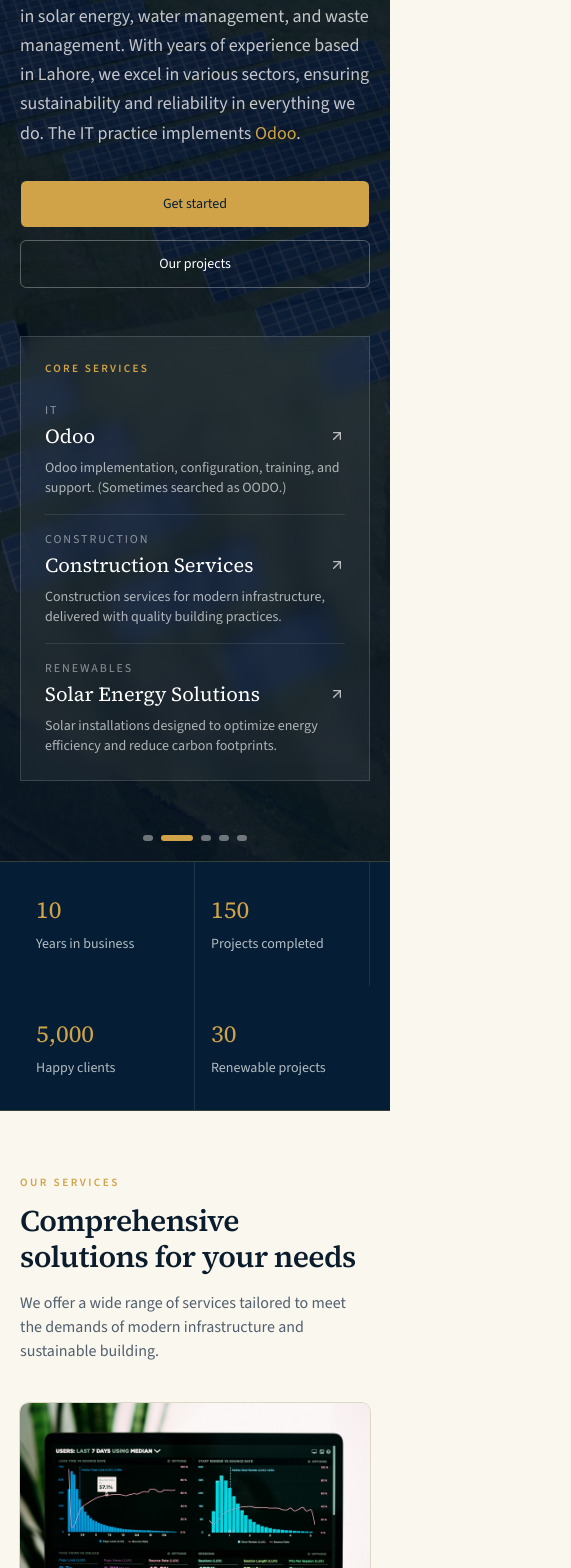
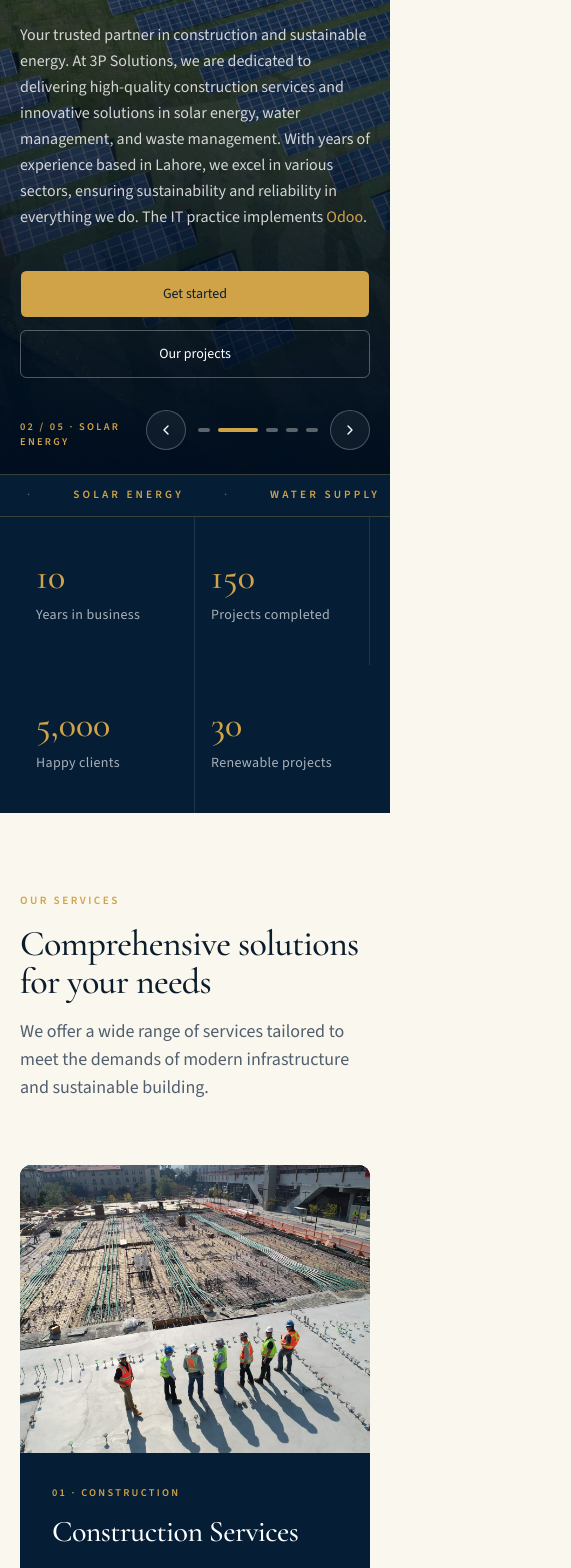
Before and after one commit to AnishAbid/3p-solutions, a Next.js app: page / in a window 390 px wide. Shown: the part 420-1988 px from the top of the page, 571 px wide, since content can reach past the window. Built offline with nearby package versions, Linux system fonts and the light colour scheme.

Commit message:
Redesign the homepage as an editorial studio layout
Taller photographic hero, grouped practice features, mosaic catalog, team, and cinematic close — all using published 3P Solutions copy plus Odoo. No invented clients.

```diff
--- a/src/app/page.tsx
+++ b/src/app/page.tsx
@@ -1,51 +1,75 @@
 import Image from "next/image";
 import Link from "next/link";
 import { ArrowUpRight } from "lucide-react";
-import { CtaBand } from "@/components/cta-band";
 import { FaqList } from "@/components/faq-list";
 import { ImageSlider } from "@/components/image-slider";
-import { PracticeCard } from "@/components/practice-card";
 import { QuoteSlider } from "@/components/quote-slider";
 import { buttonVariants } from "@/components/ui/button";
 import {
   aboutCopy,
+  getService,
   heroSlides,
+  serviceMenu,
   services,
   site,
   stats,
+  team,
   testimonials,
   values,
 } from "@/lib/site";
 import { cn } from "@/lib/utils";
+
+const homeOrder = [
+  "construction",
+  "solar",
+  "wind",
+  "water",
+  "wastewater",
+  "waste",
+  "odoo",
+] as const;
+
+const catalog = homeOrder
+  .map((slug) => getService(slug))
+  .filter((item): item is NonNullable<typeof item> => Boolean(item));
+
+const marqueeLabels = [
+  ...services.map((item) => item.shortTitle),
+  site.city,
+  site.country,
+];
 
 export default function Home() {
   return (
     <>
       <ImageSlider
         slides={heroSlides}
-        className="bg-navy-deep text-white"
+        className="min-h-[min(92vh,54rem)] bg-navy-deep text-white"
       >
-        <div className="container-site grid items-center gap-12 py-16 pb-20 md:grid-cols-12 md:py-24 md:pb-28 lg:py-28 lg:pb-32">
-          <div className="md:col-span-7">
-            <p className="text-[0.7rem] font-semibold tracking-[0.24em] text-gold uppercase">
-              {site.name} · {site.city}
+        <div className="container-home flex min-h-[min(92vh,54rem)] flex-col justify-end pb-24 pt-20 md:pb-28 md:pt-28">
+          <p className="animate-rise text-[0.7rem] font-semibold tracking-[0.28em] text-gold uppercase">
+            {site.name} · {site.city}, {site.country}
           </p>
-            <h1 className="mt-4 max-w-3xl text-4xl leading-[1.1] font-semibold md:text-6xl">
-              Construction and renewable energy for Pakistan.
+          <h1 className="font-display mt-5 max-w-5xl text-5xl leading-[0.95] font-medium tracking-tight md:text-7xl lg:text-[5.75rem]">
+            {aboutCopy.hero}
           </h1>
-            <p className="mt-6 max-w-xl text-lg leading-relaxed text-white/75">
+          <div className="mt-8 grid max-w-6xl gap-10 lg:grid-cols-12">
+            <p className="animate-rise max-w-2xl text-base leading-relaxed text-white/80 md:text-lg lg:col-span-7">
               {site.tagline}. {aboutCopy.intro} The IT practice implements{" "}
-              <Link href="/practices/it" className="text-gold underline-offset-4 hover:underline">
+              <Link
+                href="/practices/it"
+                className="text-gold underline-offset-4 hover:underline"
+              >
                 Odoo
               </Link>
               .
             </p>
-            <div className="mt-8 flex flex-col gap-3 sm:flex-row">
+            <div className="flex flex-col gap-3 sm:flex-row lg:col-span-5 lg:justify-end lg:self-end">
               <Link
                 href="/contact"
                 className={cn(
                   buttonVariants({ size: "lg" }),
-                  "h-12 bg-gold px-6 text-navy hover:bg-gold/90",
+                  "h-12 bg-gold px-7 text-navy hover:bg-gold/90",
                 )}
               >
                 Get started
@@ -54,150 +78,272 @@ export default function Home() {
                 href="/projects"
                 className={cn(
                   buttonVariants({ variant: "outline", size: "lg" }),
-                  "h-12 border-white/30 bg-transparent px-6 text-white hover:bg-white/10 hover:text-white",
+                  "h-12 border-white/30 bg-transparent px-7 text-white hover:bg-white/10 hover:text-white",
                 )}
               >
                 Our projects
               </Link>
             </div>
           </div>
-          <aside className="border border-white/15 bg-white/5 p-6 backdrop-blur-sm md:col-span-5 md:p-8">
-            <p className="text-[0.7rem] font-semibold tracking-[0.2em] text-gold uppercase">
-              Core services
-            </p>
-            <ul className="mt-6 divide-y divide-white/10">
-              {services.slice(0, 3).map((service) => (
-                <li key={service.slug} className="py-4 first:pt-0 last:pb-0">
-                  <Link href={service.href} className="group block">
-                    <p className="text-xs tracking-[0.16em] text-white/50 uppercase">
-                      {service.kicker}
-                    </p>
-                    <p className="mt-1 flex items-center justify-between font-heading text-xl text-white group-hover:text-gold">
-                      {service.title}
-                      <ArrowUpRight className="size-4 opacity-70" />
-                    </p>
-                    <p className="mt-2 text-sm text-white/65">{service.blurb}</p>
-                  </Link>
-                </li>
-              ))}
-            </ul>
-          </aside>
         </div>
       </ImageSlider>
 
-      <section className="border-y border-gold/25 bg-navy text-white">
-        <div className="container-site grid grid-cols-2 divide-x divide-white/10 md:grid-cols-4">
+      <div className="overflow-hidden border-y border-gold/25 bg-navy text-gold">
+        <div className="animate-marquee flex w-max gap-10 py-3 pr-10 text-[0.7rem] font-semibold tracking-[0.28em] uppercase">
+          {[...marqueeLabels, ...marqueeLabels].map((label, index) => (
+            <span key={`${label}-${index}`} className="flex items-center gap-10">
+              {label}
+              <span className="text-white/30">·</span>
+            </span>
+          ))}
+        </div>
+      </div>
+
+      <section className="bg-navy text-white">
+        <div className="container-home grid grid-cols-2 divide-x divide-white/10 md:grid-cols-4">
           {stats.map((item) => (
-            <div key={item.label} className="px-4 py-8 md:px-6">
-              <p className="font-heading text-2xl text-gold md:text-3xl">
-                {item.value}
-              </p>
-              <p className="mt-2 text-sm text-white/70">{item.label}</p>
+            <div key={item.label} className="px-4 py-10 md:px-8 md:py-14">
+              <p className="font-display text-4xl text-gold md:text-5xl">{item.value}</p>
+              <p className="mt-2 text-sm tracking-wide text-white/65">{item.label}</p>
             </div>
           ))}
         </div>
       </section>
 
-      <section className="container-site py-16 md:py-24">
-        <div className="max-w-2xl">
+      <section className="bg-background py-20 md:py-28">
+        <div className="container-home">
+          <div className="flex max-w-3xl flex-col gap-4">
             <p className="text-[0.7rem] font-semibold tracking-[0.22em] text-gold uppercase">
               Our services
             </p>
-          <h2 className="mt-3 text-3xl font-semibold md:text-4xl">
+            <h2 className="font-display text-4xl leading-[1.05] font-medium md:text-6xl">
               Comprehensive solutions for your needs
             </h2>
-          <p className="mt-4 text-muted-foreground">
+            <p className="max-w-2xl text-lg text-muted-foreground">
               We offer a wide range of services tailored to meet the demands of
               modern infrastructure and sustainable building.
             </p>
           </div>
-        <div className="mt-10 grid gap-6 md:grid-cols-2 lg:grid-cols-3">
-          {services.map((service) => (
-            <PracticeCard key={service.slug} practice={service} />
+          <div className="mt-16 space-y-6 md:space-y-8">
+            {serviceMenu.map((group, index) => {
+              const items = group.slugs
+                .map((slug) => getService(slug))
+                .filter((item): item is NonNullable<typeof item> => Boolean(item));
+              const lead = items[0];
+              if (!lead) return null;
+              const reversed = index % 2 === 1;
+              return (
+                <article
+                  key={group.kicker}
+                  className="overflow-hidden rounded-2xl bg-navy text-white"
+                >
+                  <div
+                    className={cn(
+                      "grid lg:grid-cols-12",
+                      reversed && "lg:[&>*:first-child]:order-2",
+                    )}
+                  >
+                    <div className="relative min-h-[18rem] lg:col-span-7 lg:min-h-[32rem]">
+                      <Image
+                        src={
+                          group.kicker === "Renewables"
+                            ? "/images/solar-farm.jpg"
+                            : group.kicker === "Municipal"
+                              ? "/images/municipal.jpg"
+                              : lead.image
+                        }
+                        alt={lead.imageAlt}
+                        fill
+                        className="object-cover transition duration-700 hover:scale-[1.03] motion-reduce:transform-none"
+                        sizes="(min-width: 1024px) 60vw, 100vw"
+                      />
+                    </div>
+                    <div className="flex flex-col justify-between gap-8 p-8 lg:col-span-5 lg:p-12">
+                      <div>
+                        <p className="text-[0.65rem] font-semibold tracking-[0.22em] text-gold uppercase">
+                          {String(index + 1).padStart(2, "0")} · {group.kicker}
+                        </p>
+                        <h3 className="font-display mt-3 text-3xl leading-tight md:text-4xl">
+                          {group.kicker === "Renewables"
+                            ? "Renewable energy solutions for a sustainable future"
+                            : group.kicker === "Municipal"
+                              ? "Empowering communities with sustainable solutions"
+                              : lead.title}
+                        </h3>
+                        <p className="mt-4 text-sm leading-relaxed text-white/70 md:text-base">
+                          {group.kicker === "Renewables"
+                            ? `${items.find((item) => item.slug === "solar")?.blurb} ${items.find((item) => item.slug === "wind")?.blurb}`
+                            : group.kicker === "Municipal"
+                              ? items.map((item) => item.summary).join(" ")
+                              : lead.summary}
+                        </p>
+                        {items.length > 1 && group.kicker !== "Municipal" ? (
+                          <ul className="mt-6 space-y-2 text-sm text-white/80">
+                            {items.map((item) => (
+                              <li key={item.slug} className="flex items-center gap-2">
+                                <span className="size-1.5 rounded-full bg-gold" />
+                                {item.shortTitle}
+                              </li>
                             ))}
+                          </ul>
+                        ) : null}
+                        {group.kicker === "Municipal" ? (
+                          <ul className="mt-6 space-y-2 text-sm text-white/80">
+                            {items.map((item) => (
+                              <li key={item.slug} className="flex items-center gap-2">
+                                <span className="size-1.5 rounded-full bg-gold" />
+                                {item.shortTitle}
+                              </li>
+                            ))}
+                          </ul>
+                        ) : null}
+                      </div>
+                      <Link
+                        href={group.href}
+                        className="inline-flex items-center gap-2 text-sm font-medium text-gold hover:text-white"
+                      >
+                        Explore {group.kicker}
+                        <ArrowUpRight className="size-4" />
+                      </Link>
+                    </div>
+                  </div>
+                </article>
+              );
+            })}
+          </div>
         </div>
       </section>
 
-      <section className="bg-navy text-white">
-        <div className="grid grid-cols-2 lg:grid-cols-4">
-          {[
-            {
-              src: "/images/solar-farm.jpg",
-              alt: "Aerial view of a solar farm",
-            },
-            {
-              src: "/images/municipal.jpg",
-              alt: "City skyline at night",
-            },
-            {
-              src: "/images/odoo.jpg",
-              alt: "Laptop showing operations dashboards",
-            },
-            {
-              src: "/images/wind.jpg",
-              alt: "Wind turbines on a field at sunset",
-            },
-          ].map((photo) => (
-            <div key={photo.src} className="relative aspect-[16/10] overflow-hidden">
+      <section className="border-t bg-cream py-20 md:py-28">
+        <div className="container-home">
+          <div className="flex items-end justify-between gap-6">
+            <h2 className="font-display max-w-xl text-4xl leading-tight font-medium md:text-5xl">
+              Our key services
+            </h2>
+            <Link
+              href="/practices"
+              className="hidden items-center gap-1 text-sm font-medium text-navy md:inline-flex"
+            >
+              All practices
+              <ArrowUpRight className="size-4" />
+            </Link>
+          </div>
+          <div className="mt-12 grid gap-4 md:grid-cols-6 lg:grid-cols-12">
+            {catalog.map((service, index) => {
+              const featured = index === 0 || index === catalog.length - 1;
+              return (
+                <Link
+                  key={service.slug}
+                  href={service.href}
+                  className={cn(
+                    "group relative overflow-hidden rounded-2xl",
+                    featured
+                      ? "min-h-[22rem] md:col-span-6 lg:col-span-6 lg:min-h-[28rem]"
+                      : "min-h-[16rem] md:col-span-3 lg:col-span-4",
+                  )}
+                >
                   <Image
-                src={photo.src}
-                alt={photo.alt}
+                    src={service.image}
+                    alt={service.imageAlt}
                     fill
-                className="object-cover"
-                sizes="(min-width: 1024px) 25vw, 50vw"
+                    className="object-cover transition duration-700 group-hover:scale-105 motion-reduce:transform-none"
+                    sizes="(min-width: 1024px) 40vw, 100vw"
                   />
+                  <div className="absolute inset-0 bg-gradient-to-t from-navy-deep via-navy-deep/25 to-transparent" />
+                  <div className="absolute inset-x-0 bottom-0 p-6 text-white">
+                    <p className="text-[0.65rem] tracking-[0.2em] text-gold uppercase">
+                      {service.kicker}
+                    </p>
+                    <h3 className="font-display mt-2 text-2xl md:text-3xl">
+                      {service.title}
+                    </h3>
+                    <p className="mt-2 max-w-md text-sm text-white/75">
+                      {service.blurb}
+                    </p>
                   </div>
-          ))}
+                </Link>
+              );
+            })}
           </div>
-        <div className="container-site py-16 md:py-24">
-          <div className="max-w-2xl">
+        </div>
+      </section>
+
+      <section className="relative overflow-hidden bg-navy py-20 text-white md:py-28">
+        <div className="container-home grid items-center gap-14 lg:grid-cols-12">
+          <div className="lg:col-span-5">
             <p className="text-[0.7rem] font-semibold tracking-[0.22em] text-gold uppercase">
               Our core values
             </p>
-            <h2 className="mt-3 text-3xl font-semibold md:text-4xl">
+            <h2 className="font-display mt-4 text-4xl leading-tight md:text-6xl">
               Integrity, sustainability, and excellence.
             </h2>
           </div>
-          <div className="mt-12 grid gap-8 md:grid-cols-3">
+          <div className="grid gap-8 lg:col-span-7">
             {values.map((item, index) => (
-              <div key={item.title} className="border-t border-gold/40 pt-5">
-                <p className="font-heading text-sm text-gold">
+              <div
+                key={item.title}
+                className="grid gap-4 border-t border-gold/35 pt-6 sm:grid-cols-[auto_1fr] sm:gap-8"
+              >
+                <p className="font-display text-4xl text-gold">
                   {String(index + 1).padStart(2, "0")}
                 </p>
-                <h3 className="mt-2 text-xl font-semibold">{item.title}</h3>
-                <p className="mt-3 text-sm leading-relaxed text-white/70">
+                <div>
+                  <h3 className="text-2xl font-semibold">{item.title}</h3>
+                  <p className="mt-2 max-w-xl text-sm leading-relaxed text-white/70 md:text-base">
                     {item.body}
                   </p>
+                </div>
               </div>
             ))}
           </div>
         </div>
       </section>
 
-      <section className="container-site py-16 md:py-24">
-        <div className="grid gap-12 lg:grid-cols-12">
-          <div className="lg:col-span-5">
+      <section className="container-home py-20 md:py-28">
+        <div className="grid gap-12 lg:grid-cols-12 lg:items-end">
+          <div className="lg:col-span-4">
             <p className="text-[0.7rem] font-semibold tracking-[0.22em] text-gold uppercase">
               Client feedback
             </p>
-            <h2 className="mt-3 text-3xl font-semibold md:text-4xl">
+            <h2 className="font-display mt-3 text-4xl leading-tight md:text-5xl">
               What clients say on 3psolutions.com.pk
             </h2>
           </div>
-          <div className="lg:col-span-7">
+          <div className="lg:col-span-8">
             <QuoteSlider quotes={testimonials} />
           </div>
         </div>
       </section>
 
-      <section className="border-t bg-muted/40">
-        <div className="container-site py-16 md:py-24">
-          <div className="grid gap-10 lg:grid-cols-12">
+      <section className="border-y bg-muted/40 py-20 md:py-28">
+        <div className="container-home">
+          <p className="text-[0.7rem] font-semibold tracking-[0.22em] text-gold uppercase">
+            Team
+          </p>
+          <h2 className="font-display mt-3 max-w-2xl text-4xl md:text-5xl">
+            Names and roles as published on the renewables page of
+            3psolutions.com.pk.
+          </h2>
+          <div className="mt-12 grid gap-px overflow-hidden rounded-2xl border bg-border sm:grid-cols-2 lg:grid-cols-3">
+            {team.map((member) => (
+              <article key={member.name} className="bg-card p-7">
+                <p className="font-display text-2xl">{member.name}</p>
+                <p className="mt-2 text-sm leading-relaxed text-muted-foreground">
+                  {member.role}
+                </p>
+              </article>
+            ))}
+          </div>
+        </div>
+      </section>
+
+      <section className="container-home py-20 md:py-28">
+        <div className="grid gap-12 lg:grid-cols-12">
           <div className="lg:col-span-4">
             <p className="text-[0.7rem] font-semibold tracking-[0.22em] text-gold uppercase">
               Questions
             </p>
-              <h2 className="mt-3 text-3xl font-semibold">Before you write.</h2>
+            <h2 className="font-display mt-3 text-4xl md:text-5xl">Before you write.</h2>
             <p className="mt-4 text-muted-foreground">
               Answers published on the company projects page, covering scope,
               base, quality, and how to get in touch.
@@ -207,10 +353,42 @@ export default function Home() {
             <FaqList />
           </div>
         </div>
+      </section>
+
+      <section className="relative overflow-hidden">
+        <div className="absolute inset-0">
+          <Image
+            src="/images/wind.jpg"
+            alt="Wind turbines on a field at sunset"
+            fill
+            className="object-cover"
+            sizes="100vw"
+          />
+          <div className="absolute inset-0 bg-navy-deep/78" />
+        </div>
+        <div className="relative container-home grid gap-10 py-24 text-white md:py-32 lg:grid-cols-12 lg:items-end">
+          <div className="lg:col-span-8">
+            <p className="text-[0.7rem] font-semibold tracking-[0.22em] text-gold uppercase">
+              Get started
+            </p>
+            <h2 className="font-display mt-4 max-w-3xl text-4xl leading-tight md:text-6xl">
+              {aboutCopy.hero}
+            </h2>
+            <p className="mt-6 max-w-2xl text-white/75">{aboutCopy.footer}</p>
+          </div>
+          <div className="lg:col-span-4 lg:justify-self-end">
+            <Link
+              href="/contact"
+              className={cn(
+                buttonVariants({ size: "lg" }),
+                "h-12 bg-gold px-7 text-navy hover:bg-gold/90",
+              )}
+            >
+              Get in touch
+            </Link>
+          </div>
         </div>
       </section>
-
-      <CtaBand title={aboutCopy.hero} body={aboutCopy.footer} />
     </>
   );
 }
--- a/src/components/image-slider.tsx
+++ b/src/components/image-slider.tsx
@@ -8,6 +8,7 @@ import { cn } from "@/lib/utils";
 type Slide = {
   src: string;
   alt: string;
+  label?: string;
 };
 
 export function ImageSlider({
@@ -30,6 +31,7 @@ export function ImageSlider({
   const [index, setIndex] = useState(0);
   const [paused, setPaused] = useState(false);
   const count = slides.length;
+  const current = slides[index];
 
   const go = useCallback(
     (next: number) => {
@@ -68,15 +70,26 @@ export function ImageSlider({
           sizes="100vw"
         />
       ))}
-      <div className={cn("absolute inset-0 bg-navy-deep/78", overlayClassName)} />
+      <div
+        className={cn(
+          "absolute inset-0 bg-gradient-to-t from-navy-deep via-navy-deep/55 to-navy-deep/25",
+          overlayClassName,
+        )}
+      />
       <div className="relative z-10">{children}</div>
       {showControls && count > 1 ? (
-        <div className="absolute inset-x-0 bottom-5 z-10 flex items-center justify-center gap-3">
+        <div className="absolute inset-x-0 bottom-0 z-10">
+          <div className="container-home flex items-end justify-between gap-4 pb-6">
+            <p className="text-[0.65rem] font-semibold tracking-[0.22em] text-gold uppercase">
+              {String(index + 1).padStart(2, "0")} / {String(count).padStart(2, "0")}
+              {current?.label ? ` · ${current.label}` : ""}
+            </p>
+            <div className="flex items-center gap-3">
               <button
                 type="button"
                 aria-label="Previous slide"
                 onClick={() => go(-1)}
-            className="hidden size-9 items-center justify-center rounded-full border border-white/25 bg-navy/40 text-white backdrop-blur-sm transition hover:border-gold hover:text-gold md:inline-flex"
+                className="inline-flex size-10 items-center justify-center rounded-full border border-white/25 bg-white/5 text-white backdrop-blur-sm transition hover:border-gold hover:text-gold"
               >
                 <ChevronLeft className="size-4" />
               </button>
@@ -89,8 +102,8 @@ export function ImageSlider({
                     aria-current={i === index}
                     onClick={() => setIndex(i)}
                     className={cn(
-                  "h-1.5 rounded-full transition-all",
-                  i === index ? "w-8 bg-gold" : "w-2.5 bg-white/40 hover:bg-white/70",
+                      "h-1 rounded-full transition-all",
+                      i === index ? "w-10 bg-gold" : "w-3 bg-white/35 hover:bg-white/70",
                     )}
                   />
                 ))}
@@ -99,10 +112,12 @@ export function ImageSlider({
                 type="button"
                 aria-label="Next slide"
                 onClick={() => go(1)}
-            className="hidden size-9 items-center justify-center rounded-full border border-white/25 bg-navy/40 text-white backdrop-blur-sm transition hover:border-gold hover:text-gold md:inline-flex"
+                className="inline-flex size-10 items-center justify-center rounded-full border border-white/25 bg-white/5 text-white backdrop-blur-sm transition hover:border-gold hover:text-gold"
               >
                 <ChevronRight className="size-4" />
               </button>
+            </div>
+          </div>
         </div>
       ) : null}
     </section>
--- a/src/lib/site.ts
+++ b/src/lib/site.ts
@@ -68,22 +68,27 @@ export const heroSlides = [
   {
     src: "/images/construction.jpg",
     alt: "Construction crew reviewing a reinforced concrete slab",
+    label: "Construction",
   },
   {
     src: "/images/solar-farm.jpg",
     alt: "Aerial view of a solar farm",
+    label: "Solar energy",
   },
   {
     src: "/images/wind.jpg",
     alt: "Wind turbines on a field at sunset",
+    label: "Wind energy",
   },
   {
     src: "/images/municipal.jpg",
     alt: "City skyline at night",
+    label: "Municipal services",
   },
   {
     src: "/images/odoo.jpg",
     alt: "Laptop showing operations dashboards used in ERP work",
+    label: "Odoo",
   },
 ] as const;
 
```
Also changed, not shown: src/app/globals.css (+47 -2 lines), src/app/layout.tsx (+9 -2 lines), src/components/quote-slider.tsx (+9 -9 lines). Lines whose indentation alone changed are shown as unchanged.
